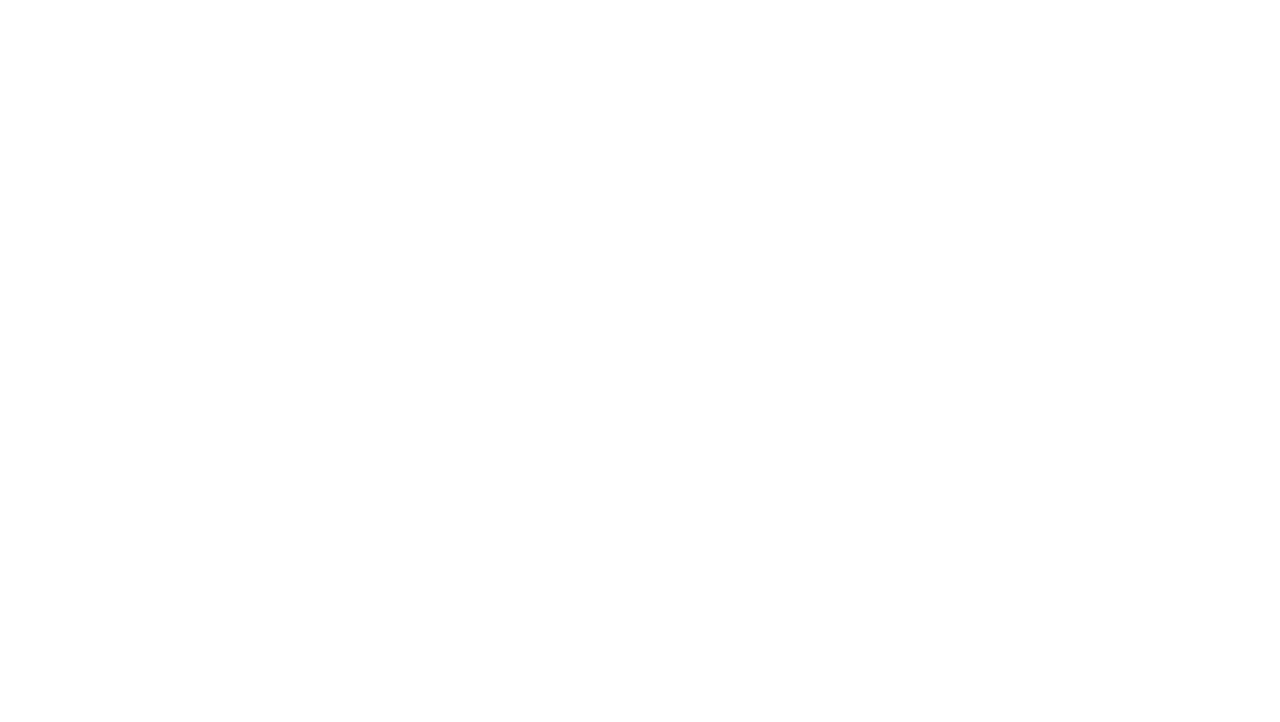
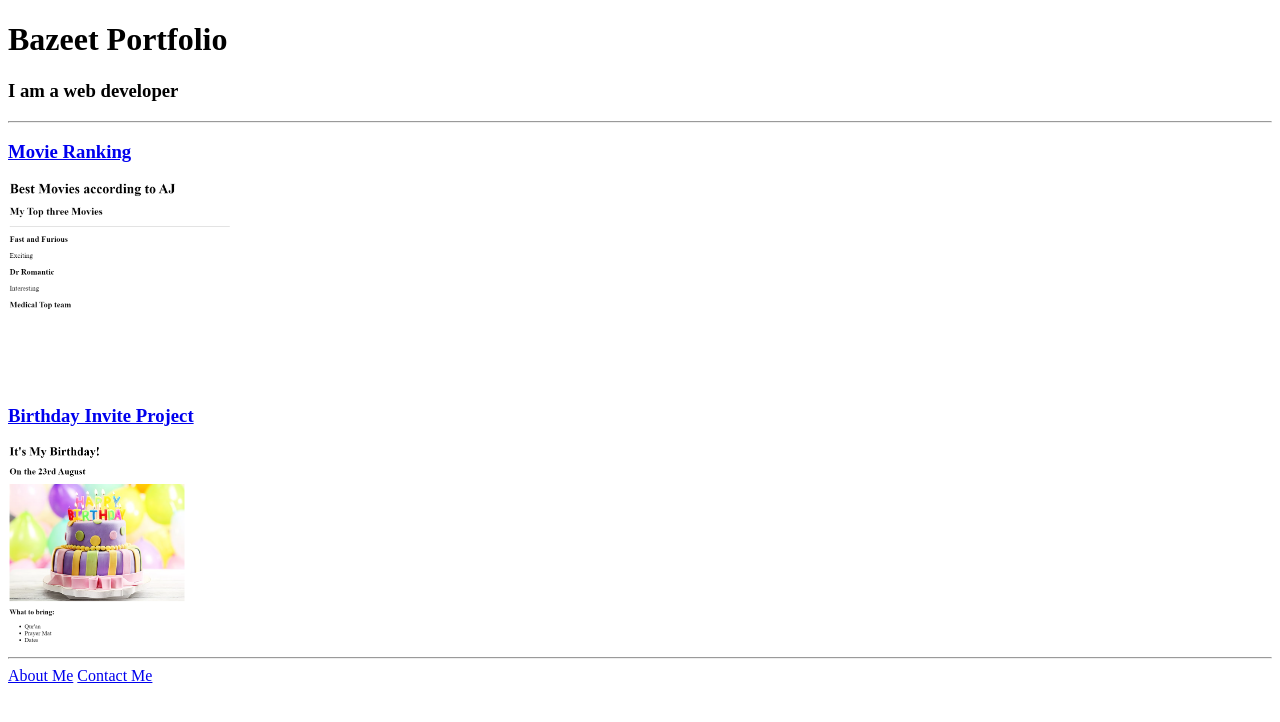
Before and after one commit to AJ-beep/portfolio.html, a plain HTML site: page index.html in a window 1280 px wide. Drawn offline with Linux system fonts and the light colour scheme.

Commit message:
Add files via upload

```diff
--- a/index.html
+++ b/index.html
@@ -13,3 +13,24 @@ HINT for TODO 6: You can use the height attribute set to 200 to make the image s
 https://developer.mozilla.org/en-US/docs/Web/HTML/Element/img#attr-height -->
 
 <!-- TODO 7: Add the Contact Me and About Me page links -->
+<!DOCTYPE html>
+<html lang="en">
+<head>
+    <meta charset="UTF-8">
+    <meta name="viewport" content="width=device-width, initial-scale=1.0">
+    <title>AJ Portfolio</title>
+</head>
+<body>
+    <h1>Bazeet Portfolio</h1>
+    <h3>I am a web developer</h3>
+    <hr/>
+  <h3>  <a href="./public/2.4 Movie Ranking Project/">Movie Ranking</a></h3>
+  <img src="./assets/images/Screenshot 2023-08-24 183853.png" height="200" alt="movie ranking project preview"/>
+  <h3><a href="./public/birthday-invite.html">Birthday Invite Project</a></h3>
+  <img src="./assets/images/Screenshot 2023-08-25 092953.png" height="200" alt="birthday invite project preview"/>
+  <hr />
+  <a href="./public/about.html">About Me</a>
+  <a href="./public/contact.html">Contact Me</a>
+
+</body>
+</html>
```
